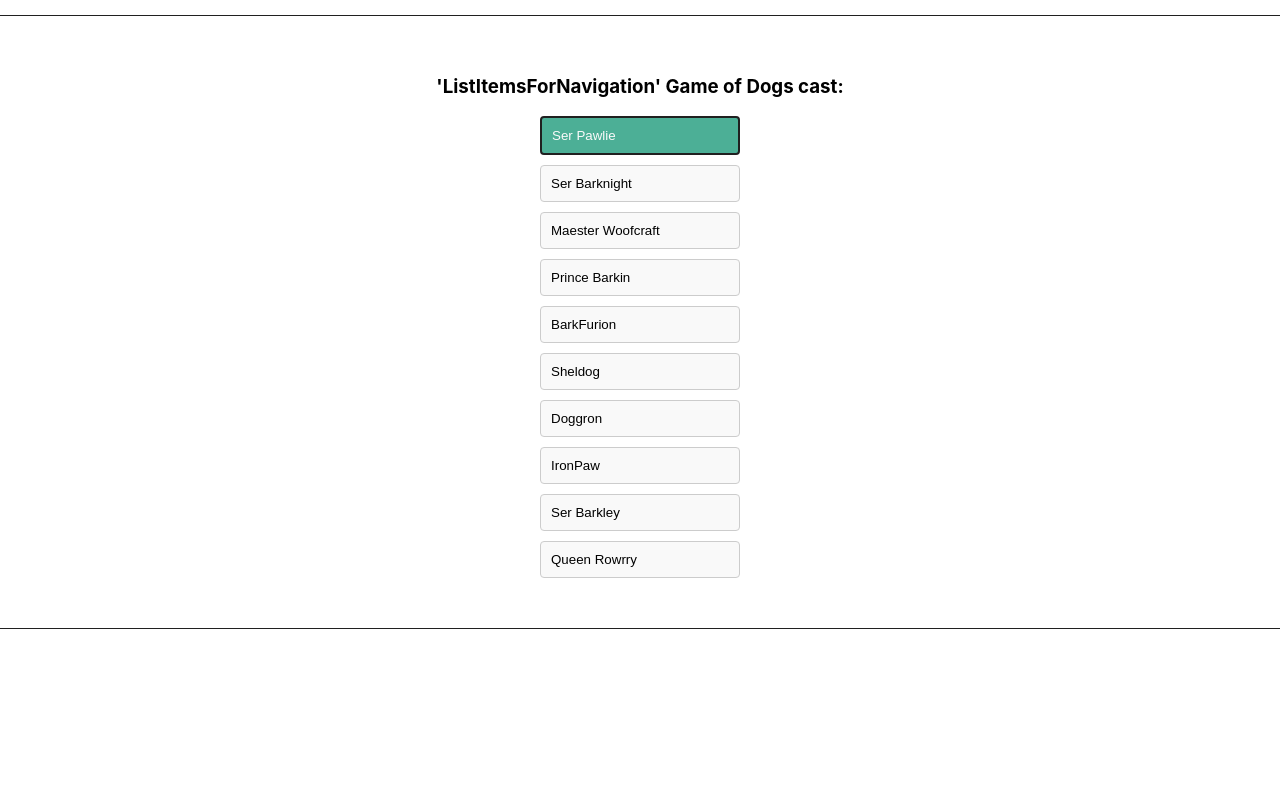
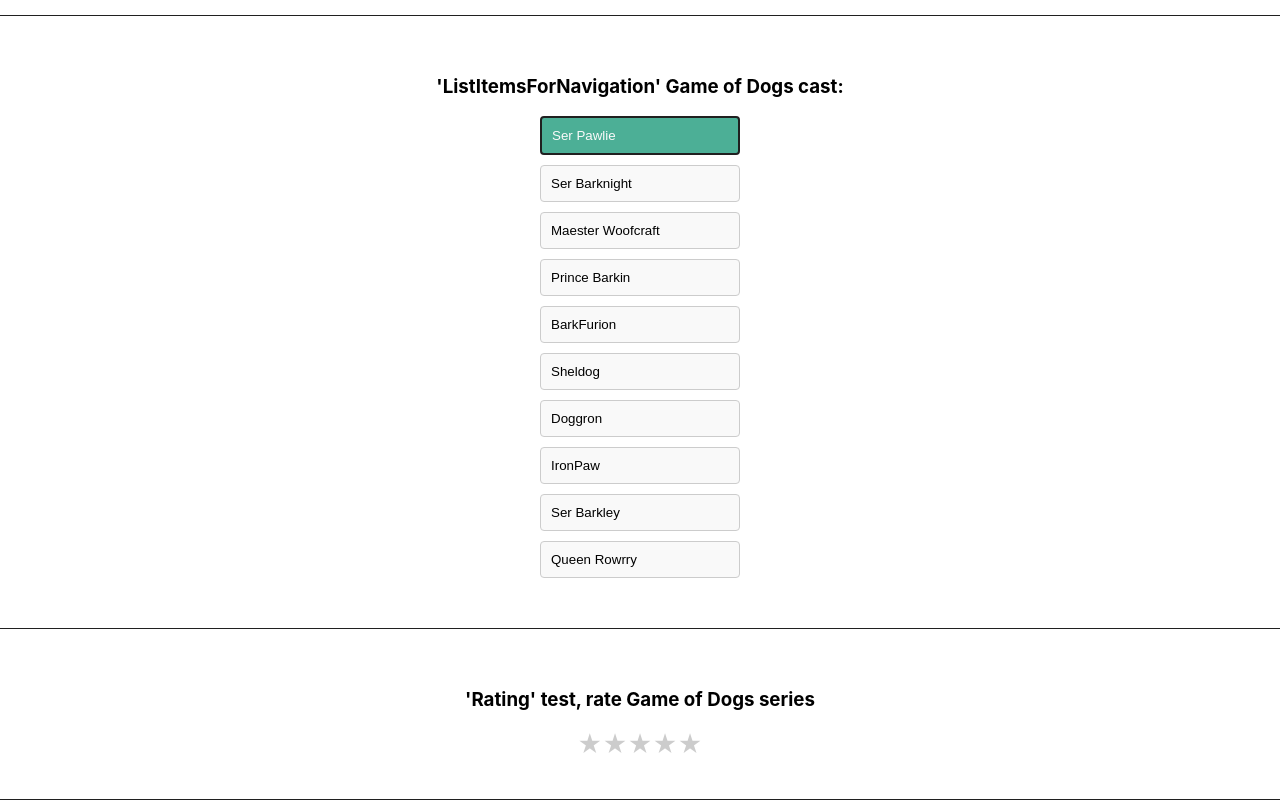
Before and after one commit to DamiMedrano/minutentag-react-challenge, a React (Create React App) app: page / in a window 1280 px wide. Shown: the part 1774-2574 px from the top of the page. Before the commit the page ends 2403 px from the top, so only its background shows below. Built offline with nearby package versions, Linux system fonts and the light colour scheme.

Commit message:
Rating done

```diff
--- a/src/App.js
+++ b/src/App.js
@@ -4,9 +4,10 @@ import { ImageGallery } from "./components/ImageGallery";
 import { PlayerStatus } from "./components/PlayerStatus";
 import { TeamsList } from "./components/TeamsList";
 import { Grocery } from "./components/Grocery";
+import { ListItemsForNavigation } from "./components/ListItemsForNavigation/ListItemsForNavigation";
+import { Rating } from "./components/Rating/Rating";
 
 import './App.css';
-import { ListItemsForNavigation } from "./components/ListItemsForNavigation/ListItemsForNavigation";
 
 export default function App() {
 
@@ -62,6 +63,10 @@ export default function App() {
         <h3>'ListItemsForNavigation' Game of Dogs cast:</h3>
         <ListItemsForNavigation products={products} />
       </div>
+      <div className="test-container">
+        <h3>'Rating' test, rate Game of Dogs series</h3>
+        <Rating products={products} />
+      </div>
     </div>
   );
 }
--- /dev/null
+++ b/src/components/Rating/Rating.css
@@ -0,0 +1,12 @@
+#rating {
+    font-size: 24px; /* Set the font size for stars */
+}
+
+#rating span {
+    color: #ccc; /* Default color for stars */
+    cursor: pointer;
+}
+
+#rating span.active {
+    color: #fdd835; /* Color for active stars */
+}
--- a/src/components/Rating.jsx
+++ b/src/components/Rating/Rating.jsx
@@ -24,6 +24,27 @@
  * </div>
  */
 
-export function Rating() {
-	return null;
-}
+ import React, { useState } from "react";
+ import "./Rating.css";
+
+ export function Rating() {
+   const [rating, setRating] = useState(0);
+
+   const handleClick = (index) => {
+	 setRating(index + 1);
+   };
+
+   return (
+	 <div id="rating">
+	   {[...Array(5)].map((_, index) => (
+		 <span
+		   key={index}
+		   className={index < rating ? "active" : ""}
+		   onClick={() => handleClick(index)}
+		 >
+		   ★
+		 </span>
+	   ))}
+	 </div>
+   );
+ }
```
